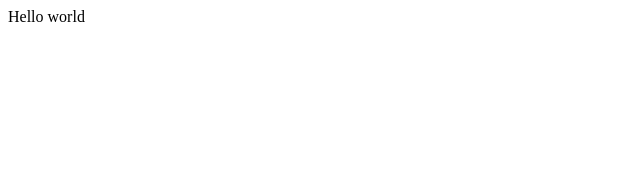
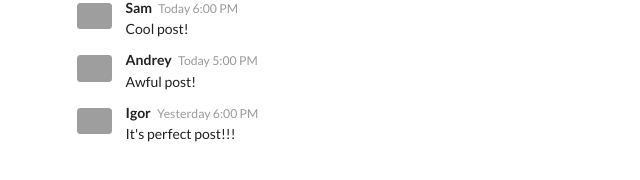
Before and after one commit to rustamse/Udemy-Modern-React-with-Redux, a React app in the folder 03-communicating-with-props/: page / in a window 1280 px wide. Shown: the whole page, without its empty margins (0-640 px from the left). Built offline with nearby package versions, Linux system fonts and the light colour scheme; grey boxes are pictures that could not be loaded.

Commit message:
Added new react component with injected props (CommentDetail.js)

```diff
--- a/03-communicating-with-props/package.json
+++ b/03-communicating-with-props/package.json
@@ -34,5 +34,8 @@
       "last 1 firefox version",
       "last 1 safari version"
     ]
+  },
+  "devDependencies": {
+    "faker": "^5.5.3"
   }
 }
--- a/03-communicating-with-props/public/index.html
+++ b/03-communicating-with-props/public/index.html
@@ -1,20 +1,23 @@
 <!DOCTYPE html>
 <html lang="en">
 <head>
-    <meta charset="utf-8" />
-    <link rel="icon" href="%PUBLIC_URL%/favicon.ico" />
-    <meta name="viewport" content="width=device-width, initial-scale=1" />
-    <meta name="theme-color" content="#000000" />
+    <meta charset="utf-8"/>
+    <link rel="icon" href="%PUBLIC_URL%/favicon.ico"/>
+    <meta name="viewport" content="width=device-width, initial-scale=1"/>
+    <meta name="theme-color" content="#000000"/>
     <meta
             name="description"
             content="Web site created using create-react-app"
     />
-    <link rel="apple-touch-icon" href="%PUBLIC_URL%/logo192.png" />
+
+    <link rel="stylesheet" href="https://cdnjs.cloudflare.com/ajax/libs/semantic-ui/2.4.1/semantic.min.css"/>
+
+    <link rel="apple-touch-icon" href="%PUBLIC_URL%/logo192.png"/>
     <!--
       manifest.json provides metadata used when your web app is installed on a
       user's mobile device or desktop. See https://developers.google.com/web/fundamentals/web-app-manifest/
     -->
-    <link rel="manifest" href="%PUBLIC_URL%/manifest.json" />
+    <link rel="manifest" href="%PUBLIC_URL%/manifest.json"/>
     <!--
       Notice the use of %PUBLIC_URL% in the tags above.
       It will be replaced with the URL of the `public` folder during the build.
--- /dev/null
+++ b/03-communicating-with-props/src/CommentDetail.js
@@ -0,0 +1,24 @@
+import React from "react";
+
+import faker from "faker";
+
+const CommentDetail = (params) => {
+    return (
+        <div className="comment">
+            <a href="/" className="avatar">
+                <img alt="avatar" src={faker.image.avatar()}/>
+            </a>
+            <div className="content">
+                <a href="/" className="author">
+                    {params.author}
+                </a>
+                <div className="metadata">
+                    <span className="date">{params.postedTime}</span>
+                </div>
+                <div className="text">{params.content}</div>
+            </div>
+        </div>
+    );
+}
+
+export default CommentDetail;
--- a/03-communicating-with-props/src/index.js
+++ b/03-communicating-with-props/src/index.js
@@ -1,12 +1,18 @@
 import React from "react";
 import ReactDOM from "react-dom";
 
+import faker from "faker";
+
+import CommentDetail from "./CommentDetail";
+
 const App = () => {
     return (
-        <div>
-            Hello world
+        <div className="ui container comments">
+            <CommentDetail author="Sam" content="Cool post!" postedTime="Today 6:00 PM"/>
+            <CommentDetail author="Andrey" content="Awful post!" postedTime="Today 5:00 PM"/>
+            <CommentDetail author="Igor" content="It's perfect post!!!" postedTime="Yesterday 6:00 PM"/>
         </div>
     );
 }
 
-ReactDOM.render(<App /> , document.querySelector("#root"));
+ReactDOM.render(<App/>, document.querySelector("#root"));
```
Also changed, not shown: 1 other file. Lines whose indentation alone changed are shown as unchanged.
